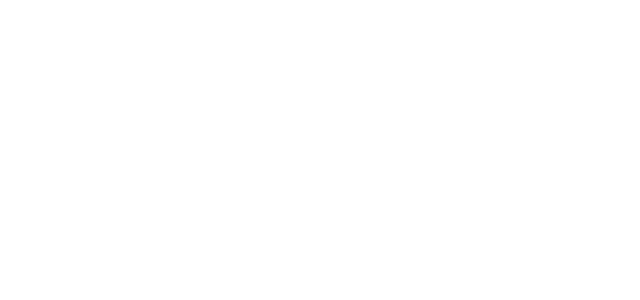
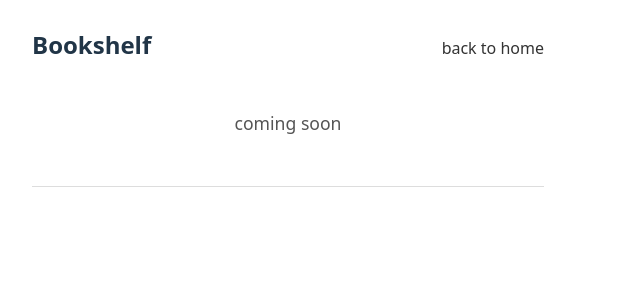
Before and after one commit to SaiNel7/abode, a React (Vite) app: page /bookshelf in a window 1280 px wide. Before the commit this address had no page. Shown: the top 300 px of the page, without its empty margins (0-640 px from the left). Built offline with nearby package versions, Linux system fonts and the light colour scheme.

Commit message:
routed bookshelf (still to be implemented)

```diff
--- a/src/App.jsx
+++ b/src/App.jsx
@@ -2,6 +2,7 @@
 import { BrowserRouter as Router, Routes, Route, Link } from 'react-router-dom';
 import './App.css';
 import Blog from './Blog.jsx';
+import Bookshelf from './Bookshelf.jsx';
 import ScrollToTop from './ScrollToTop';
 import Icarus from './assets/icarus.jpg';
 
@@ -68,7 +69,7 @@
           <h2>musings</h2>
           <ul className="links-list">
             <li><Link to="/blog">posts</Link></li>
-            <li><a href="#">bookshelf</a></li>
+            <li><Link to="/bookshelf">bookshelf</Link></li>
           </ul>
         </div>
 
@@ -97,11 +98,12 @@
 function App() {
   return (
     <Router>
-      <ScrollToTop /> {/* Add this component to handle scrolling */}
+      <ScrollToTop />
       <Routes>
         <Route path="/" element={<Home />} />
         <Route path="/blog" element={<Blog />} />
         <Route path="/blog/:slug" element={<Blog />} />
+        <Route path="/bookshelf" element={<Bookshelf />} />
       </Routes>
     </Router>
   )
--- a/src/Blog.jsx
+++ b/src/Blog.jsx
@@ -70,10 +70,10 @@
     return (
       <div className="blog-container" ref={containerRef}>
         <div className="blog-header">
-          <h1>Article Not Found</h1>
+          <h1>article Not Found</h1>
           <Link to="/blog" className="back-link">back to writings</Link>
         </div>
-        <p>The article you're looking for doesn't exist.</p>
+        <p>the article you're looking for doesn't exist.</p>
         <div className="separator"></div>
       </div>
     );
--- /dev/null
+++ b/src/Bookshelf.css
@@ -0,0 +1,67 @@
+/* Bookshelf.css */
+.bookshelf-container {
+  width: 100%;
+  padding: 0rem 1rem 1rem 0rem;
+  overflow-x: hidden;
+}
+
+.bookshelf-header {
+  display: flex;
+  align-items: baseline;
+  justify-content: space-between;
+  margin-bottom: 30px;
+}
+
+.bookshelf-header h1 {
+  font-size: 1.5em;
+  line-height: 1.1;
+  text-align: left;
+  margin-top: 0;
+  margin-bottom: 0;
+}
+
+.back-link {
+  text-decoration: none;
+  color: #333;
+  transition: color 0.2s;
+}
+
+.back-link:hover {
+  color: #0066cc;
+}
+
+.coming-soon {
+  margin: 50px 0;
+  text-align: center;
+}
+
+.coming-soon p {
+  font-size: 1.1em;
+  margin-bottom: 30px;
+  color: #555;
+}
+
+.coming-soon-text {
+  font-size: 1.8em !important;
+  color: #333 !important;
+  letter-spacing: 0.05em;
+  font-weight: 300;
+}
+
+.separator {
+  border-top: 1px solid #ddd;
+  margin-top: 40px;
+}
+
+/* Responsive styles for mobile */
+@media (max-width: 768px) {
+  .bookshelf-header {
+    flex-direction: column;
+    align-items: flex-start;
+    gap: 10px;
+  }
+
+  .bookshelf-header h1 {
+    margin-bottom: 5px;
+  }
+}
--- a/src/Bookshelf.jsx
+++ b/src/Bookshelf.jsx
@@ -0,0 +1,21 @@
+import { Link } from 'react-router-dom';
+import './Bookshelf.css';
+
+function Bookshelf() {
+  return (
+    <div className="bookshelf-container">
+      <div className="bookshelf-header">
+        <h1>Bookshelf</h1>
+        <Link to="/" className="back-link">back to home</Link>
+      </div>
+
+      <div className="coming-soon">
+        <p>coming soon</p>
+      </div>
+
+      <div className="separator"></div>
+    </div>
+  );
+}
+
+export default Bookshelf;
```
Also changed, not shown: src/Bucket List.jsx (deleted).
